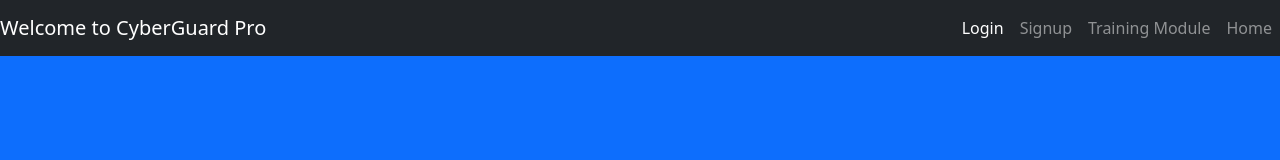
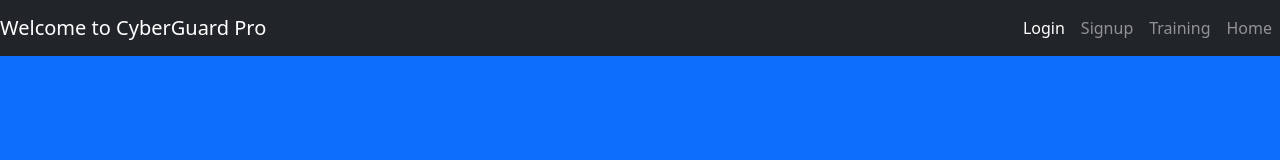
Before and after one commit to kylepait/CyberGuard-Pro, a React (Create React App) app in the folder frontend/: page / in a window 1280 px wide. Shown: the top 160 px of the page. Built offline with nearby package versions, Linux system fonts and the light colour scheme.

Commit message:
again, small visual changes

```diff
--- a/frontend/src/components/Nav.js
+++ b/frontend/src/components/Nav.js
@@ -12,7 +12,7 @@
                 <div className="navbar-nav ml-auto">
                     <Link to='/' className="nav-item nav-link active">Login</Link>
                     <Link to='/signup' className="nav-item nav-link">Signup</Link>
-                    <Link to='/trainingModule' className="nav-item nav-link">Training Module</Link>
+                    <Link to='/trainingModule' className="nav-item nav-link">Training</Link>
                     <Link to='/user-home' className="nav-item nav-link">Home</Link>
                 </div>
             </div>
--- a/frontend/src/components/user-home.js
+++ b/frontend/src/components/user-home.js
@@ -123,7 +123,7 @@
 
 
     <Link to='/TrainingModule' style={{ margin: '10px 10px 10px 0', display: 'inline-block', textDecoration: 'none', padding: '10px', backgroundColor: '#007bff', color: 'white', borderRadius: '5px' }}>
-      Training Module Page
+      Training Page
     </Link>
 
     {user.user_role === 'management' && (
```
